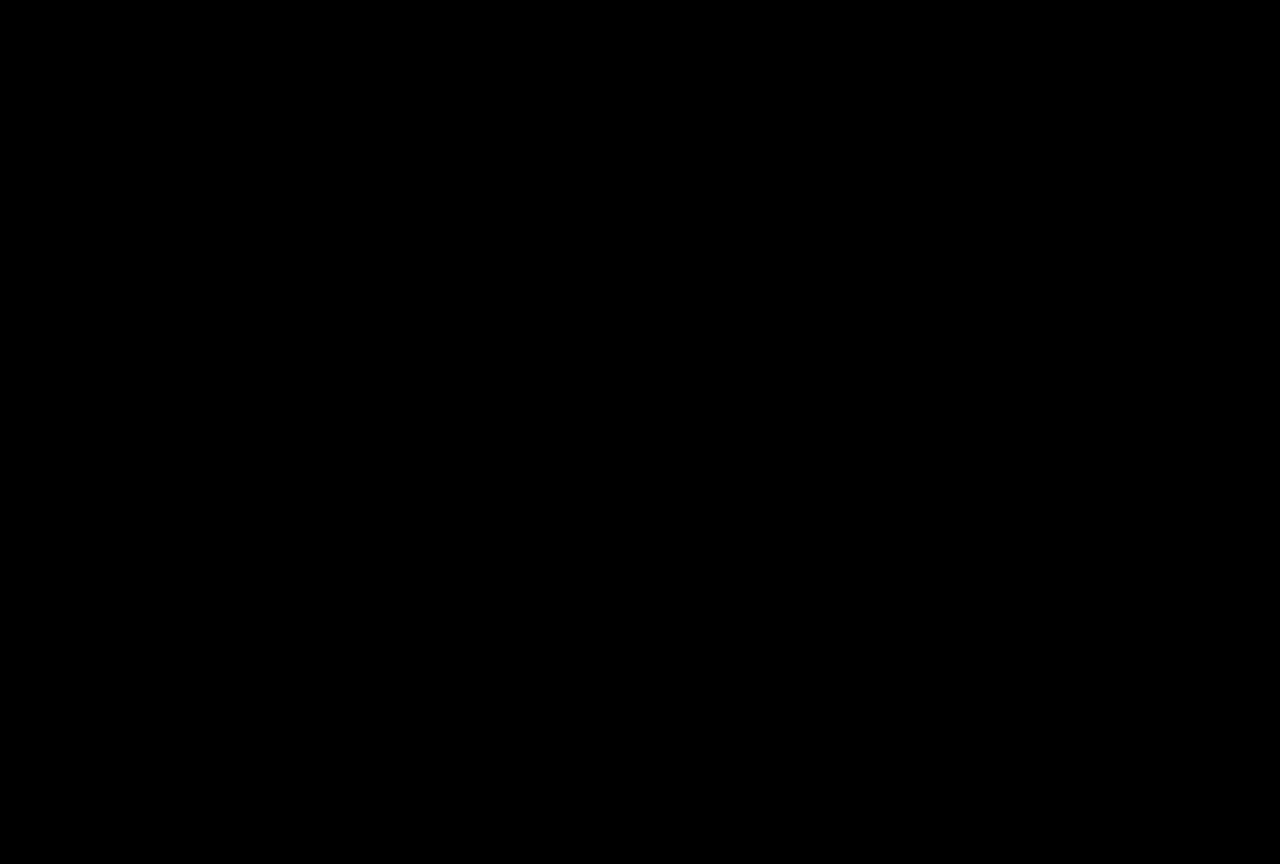
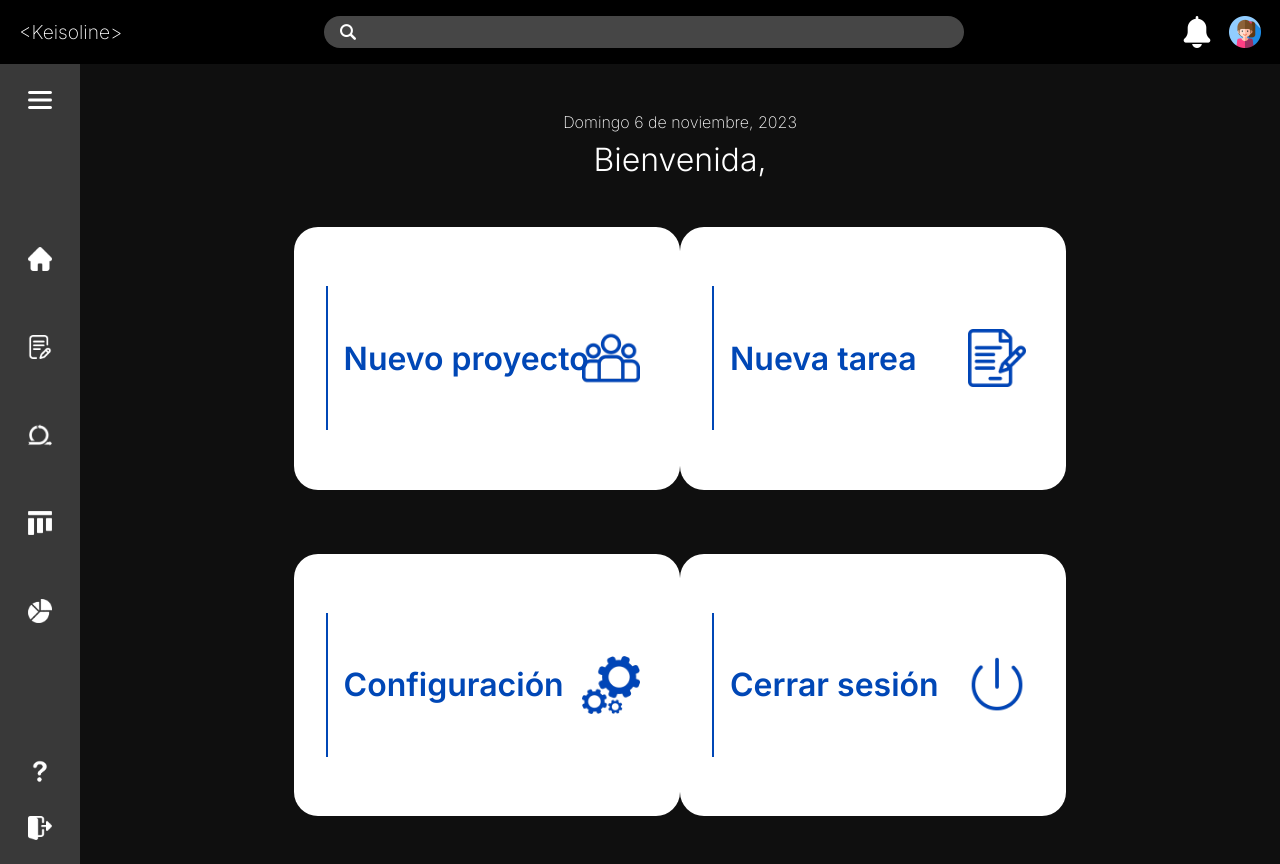
Before and after one commit to lalvarezz/Keisoline-0.1v, a React (Create React App) app: page / in a window 1280 px wide. Before the commit this address had no page. Before the commit the page ends 800 px from the top, so only its background shows below. Built offline with nearby package versions, Linux system fonts and the light colour scheme; sample sign-in values are in the browser's storage.

Commit message:
Detectando sesión de log in, almacenando datos del usuario en la sesión

```diff
--- a/package.json
+++ b/package.json
@@ -7,6 +7,7 @@
     "@testing-library/react": "^13.4.0",
     "@testing-library/user-event": "^13.5.0",
     "axios": "^1.3.4",
+    "crypto-js": "^4.1.1",
     "react": "^18.2.0",
     "react-dom": "^18.2.0",
     "react-router-dom": "^6.8.0",
--- a/src/App.js
+++ b/src/App.js
@@ -1,23 +1,33 @@
 import './App.css';
-import { BrowserRouter, Routes, Route} from 'react-router-dom';
+import { BrowserRouter, Routes, Route, Navigate} from 'react-router-dom';
 import Login from './components/Login/Login'
 import Register from './components/Register/Register'
 import PsswCRequest from './components/Register/PsswCRequest'
 import PsswChange from './components/Register/PsswChange'
 import Main from './components/Main/Main'
-
+import { useContext } from 'react';
+import { UserContext } from './context/userContext';
 
 function App() {
+  const {user} = useContext(UserContext);
+
   return (
     <div className="App">
       <BrowserRouter>
           <Routes>
             <>
-              <Route path="/login" element={<Login/>} />
-              <Route path="/register" element={<Register/>} />
+            {user && <Route path="/" element={<Main/>} />}
+            {!user &&(
+              <>
+                <Route path="/login" element={<Login/>} />
+                <Route path="/register" element={<Register/>} />
+              </>
+            )}
+
+              <Route path="*" element={<Navigate to={user ? '/':'/login'} />} />
               <Route path="/psswcrequest" element={<PsswCRequest/>} />
               <Route path="/psswchange" element={<PsswChange/>} />
-              <Route path="/main" element={<Main/>} />
+
             </>
           </Routes>
         </BrowserRouter>
--- a/src/components/Inicio/Inicio.js
+++ b/src/components/Inicio/Inicio.js
@@ -3,15 +3,18 @@ import proyecto from '../icons/proyecto-inicio.png';
 import tareaInicio from '../icons/tarea-inicio.png';
 import configuracion from '../icons/configuracion.png';
 import logoutInicio from '../icons/logout-inicio.png';
-
+import { UserContext } from '../../context/userContext';
+import { useContext } from 'react';
 
 function Inicio(){
+    const {user, logout} = useContext(UserContext);
+
     return(
         <>
             <div className='start-component'>
                 <div className='cabecera'>
                     <h3>Domingo 6 de noviembre, 2023</h3>
-                    <h2>Bienvenida, Laura</h2>
+                    <h2>Bienvenida, {user.nombre}</h2>
                 </div>
                 <ul className='botones'>
                     <div id='fila-1'>
@@ -37,7 +40,7 @@ function Inicio(){
 
                         <li>
                             <span className='vl'/>
-                            <h1 className=''>Cerrar sesión</h1>
+                            <h1 onClick={logout} className='' >Cerrar sesión</h1>
                             <img src={logoutInicio} alt='logout'/>
                         </li>
                     </div>
--- a/src/components/Login/Login.js
+++ b/src/components/Login/Login.js
@@ -1,10 +1,46 @@
 import './Login.css';
 import { Link } from "react-router-dom";
-//import {COLORS} from '../colores.js'
 import usuario from '../icons/usuario.png';
 import lock from '../icons/lock.png';
+import { UserContext } from '../../context/userContext';
+import { useContext, useState } from 'react';
 
 function Login(){
+    const {loginUser, isLoading, loggedInCheck} = useContext(UserContext);
+    const [msg, setMsg] = useState('');
+    const [redirect, setRedirect] = useState(false);
+    const [formIsValid, setFormIsValid] = useState(false);
+    const [formData, setFormData] = useState({
+        correo:'',
+        password:''
+    });
+
+    const handleChange = (event) =>{
+        setFormData({
+            ...formData,
+            [event.target.name]:event.target.value
+        });
+    }
+
+    const submitForm = async (e) => {
+        e.preventDefault();
+
+        if(!Object.values(formData).every(val => val.trim() !== '')){
+            setMsg('Es necesario rellenar todos los campos.');
+            return;
+        }
+
+        const data = await loginUser(formData);
+        if(data.success){
+            setFormIsValid(true);
+            e.target.reset();
+            setRedirect('Redirigiendo...');
+            await loggedInCheck();
+            return;
+        }
+        setMsg(data.message);
+    }
+
     return(
         <>
         <div className="login-component">
@@ -15,16 +51,17 @@ function Login(){
             </div>
 
             <div className="login-formulario">
-                <form>
+                <form onSubmit={submitForm}>
                     <div className="campo">
                         <img src={usuario} alt="user-icon"></img>
-                        <input type="text" name="correo"/>
+                        <input type="text" value={formData.correo} onChange={handleChange} name="correo"/>
                     </div>
                     <div className="campo">
                         <img src={lock} alt="lock-icon"></img>
-                        <input type="password" name="password"/>
+                        <input type="password" value={formData.password} onChange={handleChange} name="password"/>
                     </div>
-                    <input className="boton-azul" type="submit" value="Iniciar sesión"></input>
+                    {!formIsValid  && <div className="err-msg">{msg}</div>}
+                    {redirect ? redirect :  <input className="boton-azul" disabled={isLoading} type="submit" value="Iniciar sesión"></input>}
                     <Link to="#">Recuperar contraseña</Link>
                 </form>
 
--- a/src/components/MenuBar/MenuBar.js
+++ b/src/components/MenuBar/MenuBar.js
@@ -1,5 +1,4 @@
 import './MenuBar.css';
-import { Link } from "react-router-dom";
 import menu from '../icons/menu.png';
 import home from '../icons/home.png';
 import tarea from '../icons/tarea.png';
@@ -7,9 +6,13 @@ import sprint from '../icons/sprint.png';
 import kanban from '../icons/kanban.png';
 import grafico from '../icons/grafico.png';
 import ayuda from '../icons/ayuda.png';
-import logout from '../icons/logout.png';
+import logoutImg from '../icons/logout.png';
+import { useContext } from 'react';
+import { UserContext } from '../../context/userContext';
 
 function MenuBar(){
+    const {logout} = useContext(UserContext);
+
     return(
         <>
             <div className="menuBar-component">
@@ -27,7 +30,7 @@ function MenuBar(){
 
                 <div className='menuBar-fin'>
                     <img src={ayuda} alt='ayuda-icon'/>
-                    <img src={logout} alt='logout-icon'/>
+                    <img onClick={logout} src={logoutImg} alt='logout-icon'/>
                 </div>
             </div>
         </>
--- a/src/components/Register/Register.js
+++ b/src/components/Register/Register.js
@@ -1,15 +1,53 @@
 import { useContext, useState } from 'react';
-import { Link } from 'react-router-dom';
 import { UserContext } from '../../context/userContext';
 import './Register.css';
 
 const Register = () =>{
-    //const {registerUser, isLoading} = useContext(UserContext);
-    /*const [message, setMessage] = useState(false);
+    const {registerUser, isLoading} = useContext(UserContext);
+    const [formIsValid, setFormIsValid] = useState(false);
+    const [msg, setMsg] = useState('');
     const [formData, setFormData] = useState({
+        nombre:'',
+        appat:'',
+        apmat:'',
+        correinst:'',
+        cont:'',
+        ccont:''
+    });
 
-    });*/
+    const handleChange =(event) =>{
+        setFormData({
+            ...formData,
+            [event.target.name]:event.target.value
+        });
+    }
 
+    const submitForm = async (e) => {
+        e.preventDefault();
+
+        if(!Object.values(formData).every(val => val.trim() !== '')){
+            setMsg('Es necesario rellenar todos los campos.');
+            return;
+        }
+
+        const data = await registerUser(formData);
+
+        if(data.success){
+            e.target.reset();
+            setFormIsValid(true);
+            setFormData({
+                nombre:'',
+                appat:'',
+                apmat:'',
+                correinst:'',
+                cont:'',
+                ccont:''
+            });
+            setMsg('El usuario se ha registrado correctamente.');
+        }else if(!data.success && data.message){
+            setMsg(data.message);
+        }
+    }
 
     return(
         <>
@@ -20,36 +58,38 @@ const Register = () =>{
 
             <main className="container-form">
                 <h1>Registro</h1>
-                <form id="formulario">
+                <form id="formulario" onSubmit={submitForm}>
                     <ul>
                         <li>
                             <h2>Nombre(s)</h2>
-                            <input type="text" name="nombre" id="nombre" size="35" maxLength="30"/>
+                            <input type="text" value={formData.nombre} onChange={handleChange} name="nombre" id="nombre" size="35" maxLength="30"/>
                         </li>
                         <li>
                             <h2>Apellido paterno</h2>
-                            <input type="text" name="appat" id="appat" size="35" maxLength="20"/>
+                            <input type="text" value={formData.appat} onChange={handleChange} name="appat" id="appat" size="35" maxLength="20"/>
                         </li>
                         <li>
                             <h2>Apellido materno</h2>
-                            <input type="text" name="apmat" id="apmat" size="35" maxLength="20"/>
+                            <input type="text" value={formData.apmat} onChange={handleChange} name="apmat" id="apmat" size="35" maxLength="20"/>
                         </li>
 
                         <div className="rlinea"> <hr/> </div>
 
                         <li>
                             <h2>Correo institucional</h2>
-                            <input type="text" name="correinst" id="correinst" size="35" maxLength="50"/>
+                            <input type="text" value={formData.correinst} onChange={handleChange} name="correinst" id="correinst" size="35" maxLength="50"/>
                         </li>
                         <li>
                             <h2>Contraseña</h2>
-                            <input type="password" name="cont" id="cont" size="35" maxLength="50"/>
+                            <input type="password" value={formData.cont} onChange={handleChange} name="cont" id="cont" size="35" maxLength="50"/>
                         </li>
                         <li>
                             <h2>Confirmar contraseña</h2>
-                            <input type="password" name="ccont" id="ccont" size="35" maxLength="50"/>
+                            <input type="password" value={formData.ccont} onChange={handleChange} name="ccont" id="ccont" size="35" maxLength="50"/>
                         </li>
                     </ul>
+                    {formIsValid && <div className="success-msg">{msg}</div>}
+                    {!formIsValid && <div className="error-msg">{msg}</div>}
 
                     <button className="button1">Continuar</button>
                 </form>
--- a/src/context/userContext.js
+++ b/src/context/userContext.js
@@ -8,8 +8,8 @@ export const Axios = axios.create({
 });
 
 export const UserContextProvider = ({children}) => {
+    const [isLoading, setIsLoading] = useState(false);
     const [theUser, setUser] = useState(null);
-    const [isLoading, setIsLoading] = useState(false);
 
     const registerUser = async ({nombre, appat, apmat, correinst, cont, ccont}) => {
         setIsLoading(true);
@@ -22,16 +22,63 @@ export const UserContextProvider = ({children}) => {
                 cont,
                 ccont
             });
+            setIsLoading(false);
             return data;
         }catch(err){
+            setIsLoading(false);
             return {success:0, message:'Error en el servidor'};
         }
-        setIsLoading(false);
+    }
 
+    const loginUser = async ({correo, password}) => {
+        setIsLoading(true);
+
+        try{
+            const {data} = await Axios.post('login.php',{
+                correo,
+                password
+            });
+            if(data.success && data.userData){
+                localStorage.setItem('isLoggedIn', 1);
+                localStorage.setItem('userData', JSON.stringify(data.userData));
+                setIsLoading(false);
+                return {success:1};
+            }
+            setIsLoading(false);
+            return {success:0, message:data.message};
+
+        }catch(err){
+            setIsLoading(false);
+            return {success:0, message:'Error en el servidor'};
+        }
+    }
+
+    const loggedInCheck = async () =>{
+        const loginToken = localStorage.getItem('isLoggedIn');
+        Axios.defaults.headers.common['Authorization'] = 'Bearer '+loginToken;
+
+        if(loginToken){
+            setUser(JSON.parse(localStorage.getItem('userData')));
+            return;
+        }
+        setUser(null);
+    }
+
+    useEffect(() => {
+        async function asyncCall(){
+            await loggedInCheck();
+        }
+        asyncCall();
+    },[]);
+
+    const logout = () => {
+        localStorage.removeItem('isLoggedIn');
+        localStorage.removeItem('userData');
+        setUser(null);
     }
 
     return(
-        <UserContext.Provider value={{registerUser, user:theUser, isLoading}}>
+        <UserContext.Provider value={{registerUser, isLoading, loginUser, logout, user:theUser, loggedInCheck}}>
             {children}
         </UserContext.Provider>
     );
--- a/src/index.js
+++ b/src/index.js
@@ -1,11 +1,14 @@
 import React from 'react';
 import ReactDOM from 'react-dom/client';
 import './index.css';
+import UserContextProvider from './context/userContext';
 import App from './App';
 
 const root = ReactDOM.createRoot(document.getElementById('root'));
 root.render(
   <React.StrictMode>
-    <App />
+    <UserContextProvider>
+      <App />
+    </UserContextProvider>
   </React.StrictMode>
 );
```
Also changed, not shown: 1 other file (tests, documents, lock files or other folders).
